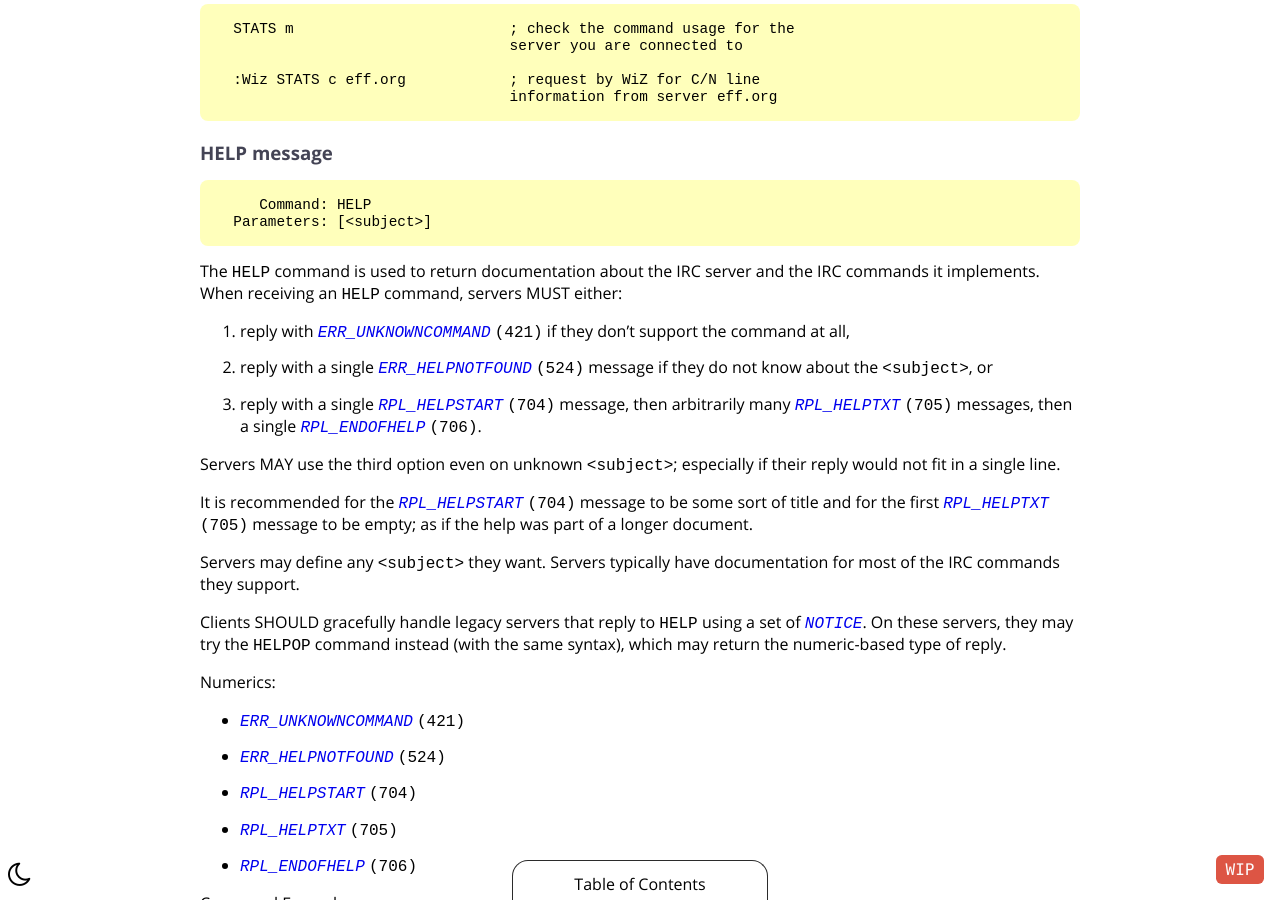
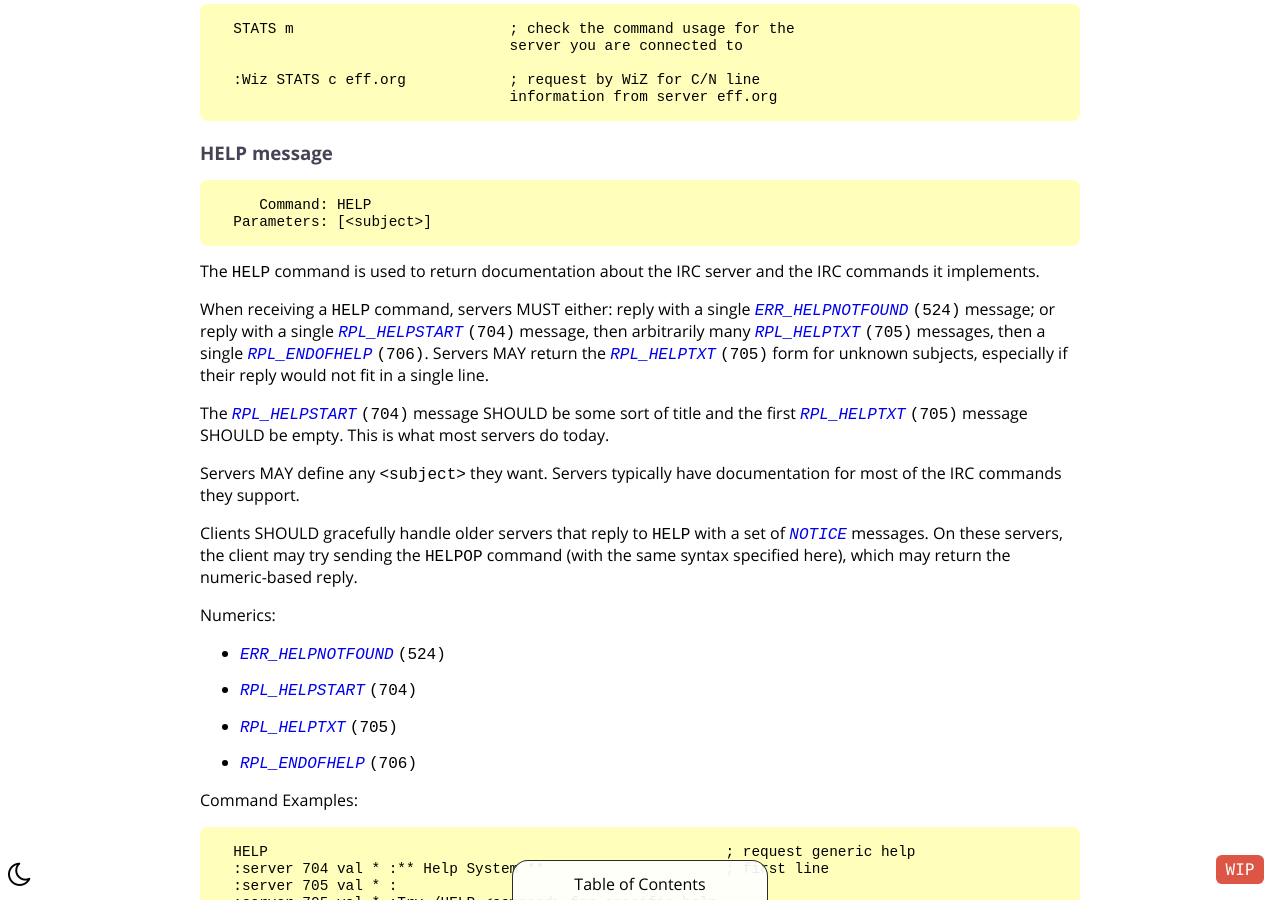
Before and after one commit to ircdocs/modern-irc, a Jekyll site: the page built from index.md, in a window 1280 px wide and 900 px high, scrolled down 30411 px. Built offline with Jekyll 4.4.1, drawn with Linux system fonts in a browser that asks for light colours.

Commit message:
Update index.md
Co-authored-by: Daniel Oaks <daniel@danieloaks.net>

```diff
--- a/index.md
+++ b/index.md
@@ -1234,25 +1234,19 @@ Command Examples:
       Parameters: [<subject>]
 
 The `HELP` command is used to return documentation about the IRC server and the IRC commands it implements.
-When receiving an `HELP` command, servers MUST either:
-
-1. reply with {% numeric ERR_UNKNOWNCOMMAND %} if they don't support the command at all,
-2. reply with a single {% numeric ERR_HELPNOTFOUND %} message if they do not know about the `<subject>`, or
-3. reply with a single {% numeric RPL_HELPSTART %} message, then arbitrarily many {% numeric RPL_HELPTXT %} messages, then a single {% numeric RPL_ENDOFHELP %}.
-
-Servers MAY use the third option even on unknown `<subject>`; especially if their reply would not fit in a single line.
-
-It is recommended for the {% numeric RPL_HELPSTART %} message to be some sort of title and for the first {% numeric RPL_HELPTXT %} message to be empty; as if the help was part of a longer document.
-
-Servers may define any `<subject>` they want.
+
+When receiving a `HELP` command, servers MUST either: reply with a single {% numeric ERR_HELPNOTFOUND %} message; or reply with a single {% numeric RPL_HELPSTART %} message, then arbitrarily many {% numeric RPL_HELPTXT %} messages, then a single {% numeric RPL_ENDOFHELP %}. Servers MAY return the {% numeric RPL_HELPTXT %} form for unknown subjects, especially if their reply would not fit in a single line.
+
+The {% numeric RPL_HELPSTART %} message SHOULD be some sort of title and the first {% numeric RPL_HELPTXT %} message SHOULD be empty. This is what most servers do today.
+
+Servers MAY define any `<subject>` they want.
 Servers typically have documentation for most of the IRC commands they support.
 
-Clients SHOULD gracefully handle legacy servers that reply to `HELP` using a set of {% command NOTICE %}.
-On these servers, they may try the `HELPOP` command instead (with the same syntax), which may return the numeric-based type of reply.
+Clients SHOULD gracefully handle older servers that reply to `HELP` with a set of {% command NOTICE %} messages.
+On these servers, the client may try sending the `HELPOP` command (with the same syntax specified here), which may return the numeric-based reply.
 
 Numerics:
 
-* {% numeric ERR_UNKNOWNCOMMAND %}
 * {% numeric ERR_HELPNOTFOUND %}
 * {% numeric RPL_HELPSTART %}
 * {% numeric RPL_HELPTXT %}
```
